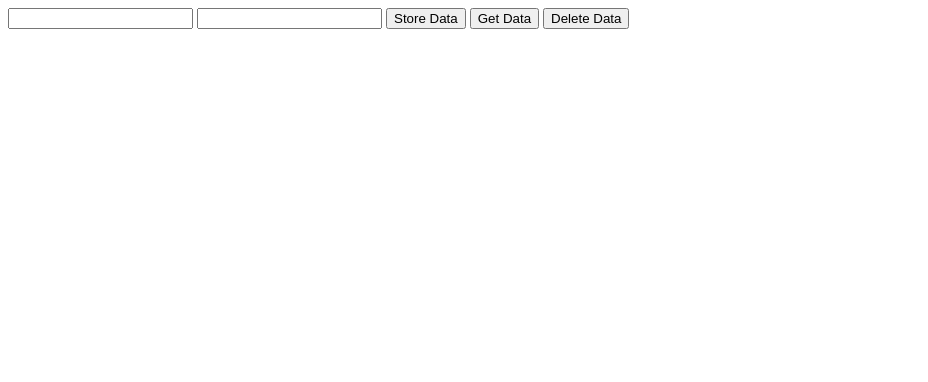
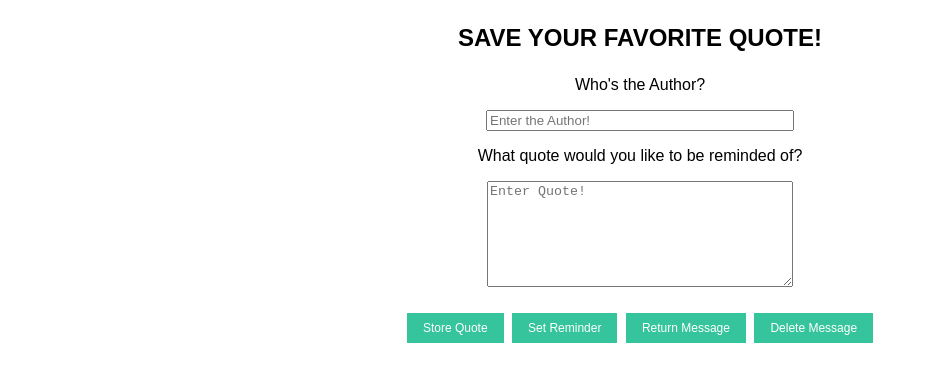
Before and after one commit to milegonzalez/crudite-coding-together, a plain HTML site: page index.html in a window 1280 px wide. Shown: the whole page, without its empty margins (0-928 px from the left). Drawn offline with nearby package versions, Linux system fonts and the light colour scheme.

Commit message:
changed the aapp a little to add messages.... need to work on the alert/reminder section.

```diff
--- a/app.js
+++ b/app.js
@@ -5,7 +5,7 @@ $(document).ready(function(){
 
 //remember not to push node files.
 
-//jquere selection template.
+//jquery selection template.
   // $('').on('click' , function(){
   //
   // });
@@ -13,26 +13,39 @@ $(document).ready(function(){
   $('.store-btn').on('click', function(event){
     // event.preventDefault();
     // event.stopPropagation();
-    let titleValue = $('.input-field-title').val();
-    let contentValue = $('.input-field-body').val();
+    let author = $('.input-field-author').val();
+    let message = $('.input-field-message').val();
 
-    localStorage.setItem('titleValue', titleValue);
-    localStorage.setItem('contentValue', contentValue);
+    localStorage.setItem('author', author);
+    localStorage.setItem('message', message);
   });
 
 
+    $('.set-reminder-btn').on('click', function(event){
+      let author = $('.input-field-author').val();
+      let message = $('.input-field-message').val();
+
+      alert(`${author} ${message}`);
+    });
+
+
   $('.get-btn').on('click', function(event){
-    // console.log(localStorage.getItem('hrext'));
+    let author = localStorage.getItem('author');
+    let message = localStorage.getItem('message');
 
-    let titleValue = localStorage.getItem('titleValue');
-    let contentValue = localStorage.getItem('contentValue');
-
-    $('.debug').html(`<p>${titleValue} ${contentValue}</p>`);
-  });
-
-  $('.delete-btn').on('click', function(event){
-    console.log(localStorage.removeItem('hrext'));
+    $('.debug').html(`<p>${author} ${message}</p>`);
   });
 
 
+  $('.delete-btn').on('click', function(event){
+    // console.log(localStorage.removeItem('hrext'));
+    localStorage.removeItem('author');
+    localStorage.removeItem('message');
+
+    $('.debug').html(`<p>Items deleted</p>`);
+  });
+
+
+
+
 });
--- a/index.html
+++ b/index.html
@@ -13,15 +13,30 @@
   src="https://code.jquery.com/jquery-3.3.1.js"
   integrity="sha256-2Kok7MbOyxpgUVvAk/HJ2jigOSYS2auK4Pfzbm7uH60="
   crossorigin="anonymous"></script>
+  <link rel="stylesheet" href="style.css">
   <script src="app.js"></script>
+
   </head>
   <body>
-    <div>
-        <input class="input-field-title" type="text">
-        <input class="input-field-body" type="text">
-        <button class="store-btn">Store Data</button>
-        <button class="get-btn">Get Data</button>
-        <button class="delete-btn">Delete Data</button>
+    <div class="title">
+      <p>SAVE YOUR FAVORITE QUOTE!</p>
+    </div>
+    <div class="container">
+        <p>Who's the Author?</p>
+        <input id="author-box" class="input-field-author" type="text" placeholder="Enter the Author!">
+        <br>
+        <p>What quote would you like to be reminded of?</p>
+        <textarea id="message-box" class="input-field-message" placeholder="Enter Quote!"></textarea>
+        <br>
+        <br>
+        <button id="btn" class="store-btn">Store Quote</button>
+        <button id="btn" class="set-reminder-btn"> Set Reminder </button>
+        <button id="btn" class="get-btn">Return Message</button>
+        <button id="btn" class="delete-btn">Delete Message</button>
+
+
+        <div class="debug">
+        </div>
     </div>
   </body>
 </html>
--- /dev/null
+++ b/style.css
@@ -0,0 +1,42 @@
+.container {
+  margin: 0 auto;
+	/*width: 800px;*/
+	font-family: 'Oswald', sans-serif;
+	font-size: 12pt;
+	text-align: center;
+  /*display: flex;*/
+  /*justify-content: center;*/
+}
+
+
+button {
+  background-color: #36c49c;
+  font-family: 'Oswald', sans-serif;
+  border: none;
+  color: white;
+  padding: 8px 16px;
+  text-align: center;
+  text-decoration: none;
+  display: inline-block;
+  font-size: 12px;
+  margin: 4px 2px;
+}
+
+
+.title {
+  margin: 0 auto;
+	/*width: 800px;*/
+	font-family: 'Oswald', sans-serif;
+	font-size: 18pt;
+  font-weight: bolder;
+	text-align: center;
+}
+
+#message-box {
+  height: 100px;
+  width: 300px;
+}
+
+#author-box {
+  width: 300px;
+}
```
